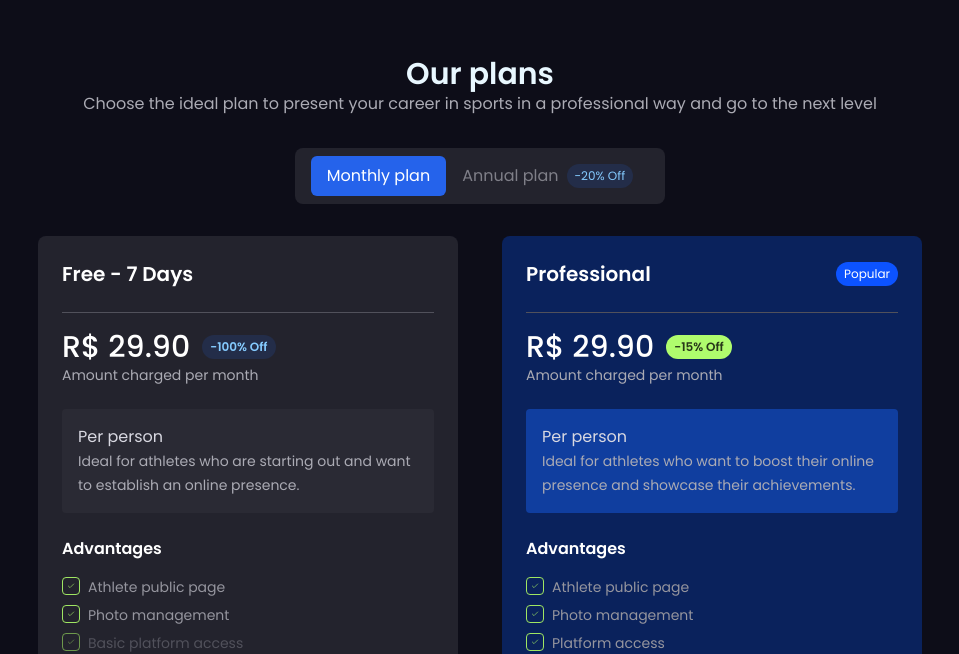
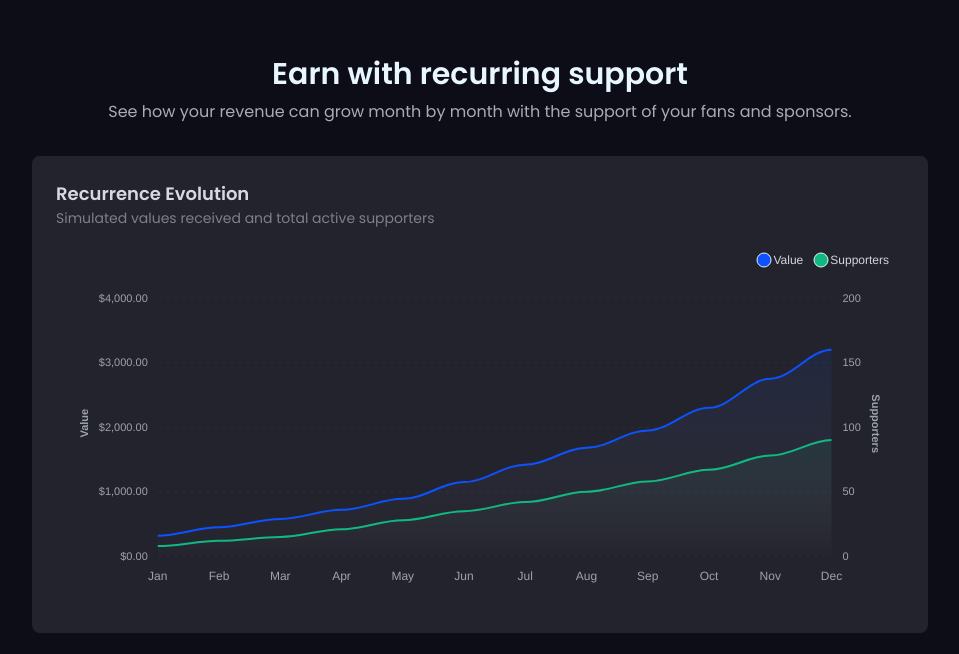
Before and after one commit to bjjlink-br/bjjlink-web, a Next.js app: page /en in a window 1280 px wide. Shown: the part 2475-3129 px from the top of the page, without its empty margins (160-1119 px from the left). Built offline with nearby package versions, Linux system fonts and the light colour scheme.

Commit message:
feat: reccurency section (#4)

```diff
--- a/messages/en.json
+++ b/messages/en.json
@@ -115,7 +115,17 @@
         "blog-title": "Blog posts",
         "blog-description": "Rorem ipsum dolor sit amet, consectetur adipiscing elit. Etiam eu turpis",
         "faq-title": "Frequently asked questions",
-        "faq-subtitle": "Here are the most frequently asked questions about the platform"
+        "faq-subtitle": "Here are the most frequently asked questions about the platform",
+        "recurrency-chart": {
+            "section-title": "Earn with recurring support",
+            "section-subtitle": "See how your revenue can grow month by month with the support of your fans and sponsors.",
+            "title": "Recurrence Evolution",
+            "description": "Simulated values received and total active supporters",
+            "monthly-value": "Value",
+            "supporters": "Supporters",
+            "value-axis": "Value",
+            "supporters-axis": "Supporters"
+        }
     },
     "register": {
         "title": "Register",
--- a/messages/pt-BR.json
+++ b/messages/pt-BR.json
@@ -116,7 +116,17 @@
         "blog-title": "Publicações do blog",
         "blog-description": "Rorem ipsum dolor sit amet, consectetur adipiscing elit. Etiam eu turpis",
         "faq-title": "Perguntas frequentes",
-        "faq-subtitle": "Aqui estão as perguntas mais frequentes sobre a plataforma"
+        "faq-subtitle": "Aqui estão as perguntas mais frequentes sobre a plataforma",
+        "recurrency-chart": {
+            "section-title": "Ganhe com apoio recorrente",
+            "section-subtitle": "Veja como sua receita pode crescer mês a mês com o apoio dos seus fãs e patrocinadores.",
+            "title": "Evolução da Recorrência",
+            "description": "Valores simulados recebidos e total de apoiadores ativos",
+            "monthly-value": "Valor",
+            "supporters": "Apoiadores",
+            "value-axis": "Valor",
+            "supporters-axis": "Apoiadores"
+        }
     },
     "register": {
         "title": "Registrar-se",
--- a/src/app/[locale]/page.tsx
+++ b/src/app/[locale]/page.tsx
@@ -11,6 +11,7 @@ import ManTypeSvg from "@/assets/images/man-type.svg";
 import AtlheteWomanSvg from "@/assets/images/athlete-woman.svg";
 import AppSvg from "@/assets/images/app.svg";
 import PricingComponent from "@/components/shared/PricingComponent"
+import { LandingRecurrencyChart } from "@/components/shared/LandingRecurrencyChart"
 import { Separator } from "@/components/ui/separator"
 import { FaqCards } from "@/components/shared/FaqCards"
 import { Footer } from "@/components/shared/Footer"
@@ -152,6 +153,18 @@ export default function Home() {
           </div>
         </section>
 
+        <section className="container mx-auto px-4 pt-10 md:py-20">
+          <div className="max-w-4xl mx-auto">
+            <h2 className="text-xl md:text-3xl text-center font-semibold text-brand-blue-50 mb-2">
+              {t("recurrency-chart.section-title")}
+            </h2>
+            <p className="text-sm md:text-base text-gray-200 text-center mb-8">
+              {t("recurrency-chart.section-subtitle")}
+            </p>
+            <LandingRecurrencyChart />
+          </div>
+        </section>
+
         <section className="container mx-auto px-4 pt-10 md:py-20" id="plans">
           <div>
             <h2 className="text-xl md:text-3xl text-center font-semibold text-brand-blue-50">
--- /dev/null
+++ b/src/components/shared/LandingRecurrencyChart.tsx
@@ -0,0 +1,118 @@
+"use client"
+
+import dynamic from "next/dynamic"
+import { useTranslations } from "next-intl"
+
+const Chart = dynamic(() => import("react-apexcharts"), { ssr: false })
+
+function formatCurrency(cents: number) {
+  const amount = cents / 100
+  return new Intl.NumberFormat("en-US", {
+    style: "currency",
+    currency: "USD",
+  }).format(amount)
+}
+
+const FAKE_DATA = [
+  { month: "Jan", valueInCents: 32000, supporters: 8 },
+  { month: "Feb", valueInCents: 45000, supporters: 12 },
+  { month: "Mar", valueInCents: 58000, supporters: 15 },
+  { month: "Apr", valueInCents: 72000, supporters: 21 },
+  { month: "May", valueInCents: 89000, supporters: 28 },
+  { month: "Jun", valueInCents: 115000, supporters: 35 },
+  { month: "Jul", valueInCents: 142000, supporters: 42 },
+  { month: "Aug", valueInCents: 168000, supporters: 50 },
+  { month: "Sep", valueInCents: 195000, supporters: 58 },
+  { month: "Oct", valueInCents: 230000, supporters: 67 },
+  { month: "Nov", valueInCents: 275000, supporters: 78 },
+  { month: "Dec", valueInCents: 320000, supporters: 90 },
+]
+
+export function LandingRecurrencyChart() {
+  const t = useTranslations("home.recurrency-chart")
+
+  const options: ApexCharts.ApexOptions = {
+    chart: {
+      type: "area",
+      background: "transparent",
+      toolbar: { show: false },
+      zoom: { enabled: false },
+    },
+    theme: { mode: "dark" },
+    colors: ["#0C53FF", "#10B981"],
+    stroke: {
+      curve: "smooth",
+      width: 2,
+    },
+    fill: {
+      type: "gradient",
+      gradient: {
+        shadeIntensity: 1,
+        opacityFrom: 0.3,
+        opacityTo: 0.05,
+        stops: [0, 100],
+      },
+    },
+    dataLabels: { enabled: false },
+    grid: {
+      borderColor: "#2a2a3a",
+      strokeDashArray: 4,
+    },
+    xaxis: {
+      categories: FAKE_DATA.map((d) => d.month),
+      labels: { style: { colors: "#9ca3af" } },
+      axisBorder: { show: false },
+      axisTicks: { show: false },
+    },
+    yaxis: [
+      {
+        title: { text: t("value-axis"), style: { color: "#9ca3af" } },
+        labels: {
+          style: { colors: "#9ca3af" },
+          formatter: (val) => formatCurrency(val),
+        },
+      },
+      {
+        opposite: true,
+        title: { text: t("supporters-axis"), style: { color: "#9ca3af" } },
+        labels: {
+          style: { colors: "#9ca3af" },
+          formatter: (val) => String(Math.round(val)),
+        },
+      },
+    ],
+    legend: {
+      labels: { colors: "#d1d5db" },
+      position: "top",
+      horizontalAlign: "right",
+    },
+    tooltip: {
+      theme: "dark",
+      y: {
+        formatter: (val, { seriesIndex }) =>
+          seriesIndex === 0 ? formatCurrency(val) : String(val),
+      },
+    },
+  }
+
+  const series = [
+    {
+      name: t("monthly-value"),
+      data: FAKE_DATA.map((d) => d.valueInCents),
+    },
+    {
+      name: t("supporters"),
+      data: FAKE_DATA.map((d) => d.supporters),
+    },
+  ]
+
+  return (
+    <div className="bg-gray-900 rounded-lg p-6">
+      <div className="mb-4">
+        <h3 className="text-lg font-semibold text-gray-50">{t("title")}</h3>
+        <p className="text-sm text-gray-400">{t("description")}</p>
+      </div>
+      <Chart options={options} series={series} type="area" height={350} />
+    </div>
+  )
+}
```
